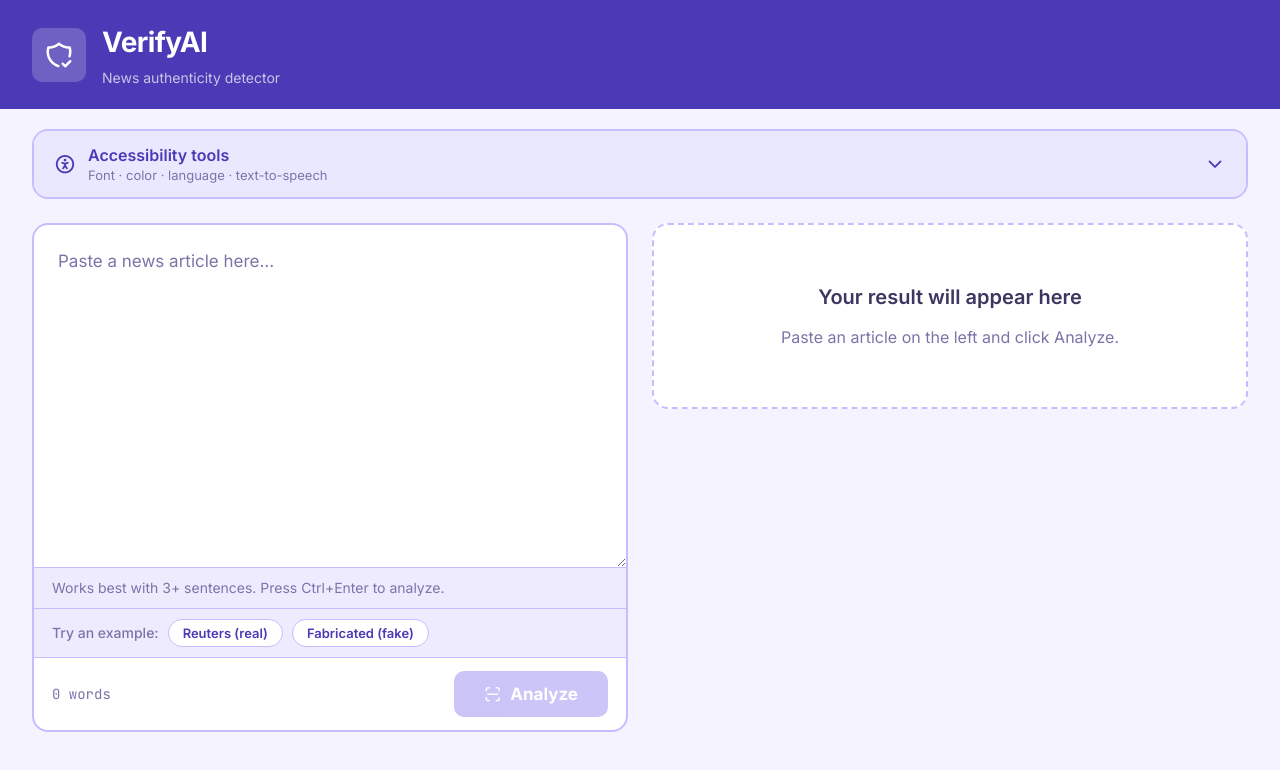
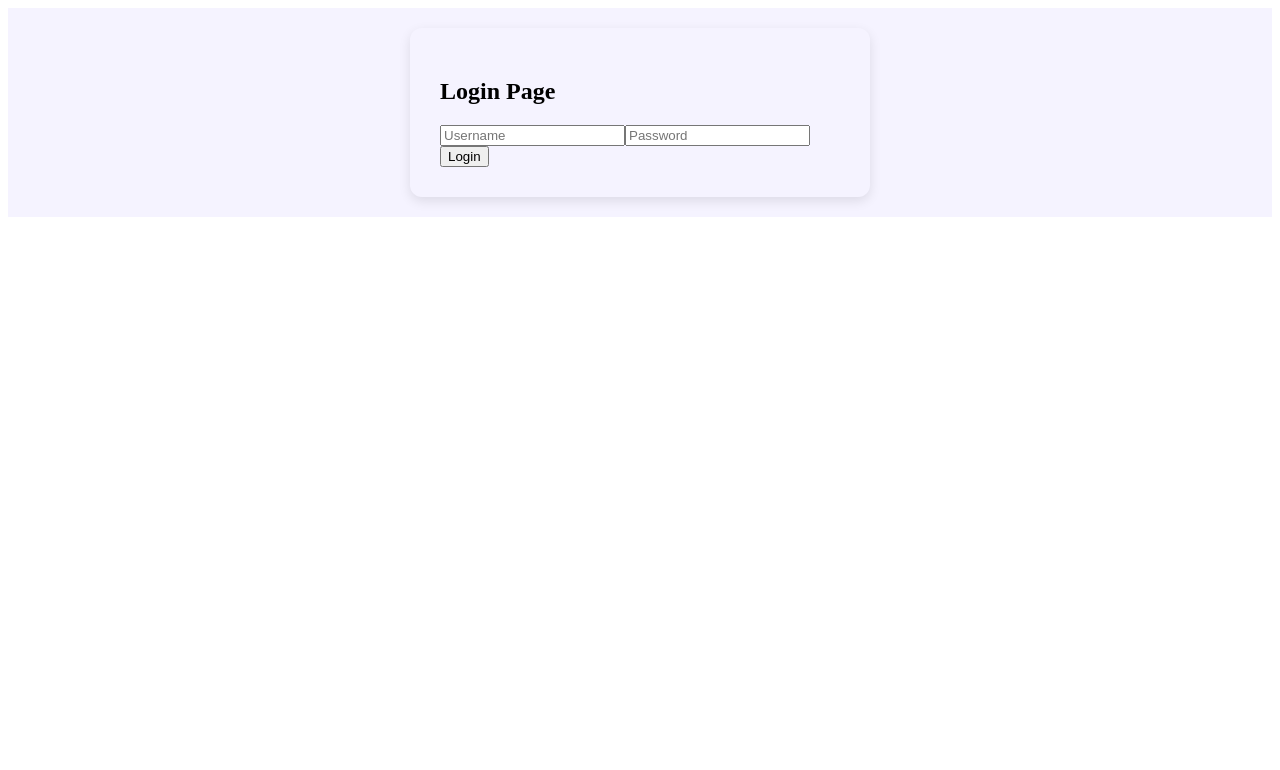
Before and after one commit to RoSosaTEC/Assessment-Team10, a React (Vite) app in the folder frontend/: page / in a window 1280 px wide. Shown: the top 770 px of the page. Built offline with nearby package versions, Linux system fonts and the light colour scheme.

Commit message:
feat: Added JWT logic and its connection to frontend

```diff
--- a/frontend/src/App.jsx
+++ b/frontend/src/App.jsx
@@ -349,6 +349,10 @@ export default function App() {
   const textareaRef = useRef(null);
   const t = TRANSLATIONS[lang];
 
+  const [token, setToken] = useState(localStorage.getItem("token") || null);
+  const [user, setUser] = useState("");
+  const [password, setPassword] = useState("");
+
   // Register the @font-face in <head> once on mount
   useDyslexicFontFace();
 
@@ -375,6 +379,34 @@ export default function App() {
       if (el) el.remove();
     }
   }, [dyslexic]);
+
+  const handleLogin = async () => {
+    e.preventDefault();
+    try {
+      const res = await fetch(`${API_BASE}/login`, {
+        method: "POST",
+        headers: {
+          "Content-Type": "application/json",
+        },
+        body: JSON.stringify({ username: user, password }),
+      });
+
+      const data = await res.json();
+
+      if(!res.ok) {
+        throw new Error(data.error || "Login failed");
+      }
+      localStorage.setItem("token", data.token);
+      setToken(data.token);
+    } catch (err) {
+      alert(err.message);
+    }
+  };
+
+  const logout = () => {
+    localStorage.removeItem("token");
+    setToken(null);
+  };
 
   const setLang = useCallback((l) => {
     setLangState(l);
@@ -419,7 +451,7 @@ export default function App() {
     try {
       const res = await fetch(`${API_BASE}/predict/article`, {
         method: "POST",
-        headers: { "Content-Type": "application/json" },
+        headers: { "Content-Type": "application/json", Authorization: `Bearer ${token}` },
         body: JSON.stringify({ text }),
       });
       const data = await res.json();
@@ -455,6 +487,21 @@ export default function App() {
 
   const stopTTS = () => { window.speechSynthesis.cancel(); setTtsPlaying(false); };
 
+  if (!token) {
+    return (
+      <div style={{minheight: "100dvh", display: "flex", alignItems: "center", justifyContent: "center", padding: 20, background: "#f5f3ff"}}>
+        <form onSubmit={handleLogin} style = {{ background: "f5f3ff", padding: 30, borderRadius: 12, boxShadow: "0 4px 12px rgba(0,0,0,0.1)", width: "100%", maxWidth: 400 }}>
+          <h2>Login Page</h2>
+          <input type="text" placeholder="Username"  value={user} onChange={(e) => setUser(e.target.value)} />
+          <input type="password" placeholder="Password" value={password} onChange={(e) => setPassword(e.target.value)} />
+          <button type="submit">
+            Login
+            </button>
+        </form>
+      </div>
+    );
+  }
+
   if (selectedArticle) {
     return (
       <div className="app-shell">
@@ -462,6 +509,9 @@ export default function App() {
         <ColorBlindSVGFilters />
         <Styles />
         <header className="topbar">
+          <button className="logout-btn" onClick={logout}>
+            Logout
+            </button>
           <div className="brand">
             <div className="brand-icon" aria-hidden="true"><i className="ti ti-shield-check" /></div>
             <div><div className="brand-name">VerifyAI</div><div className="brand-sub">{t.brandSub}</div></div>
```
